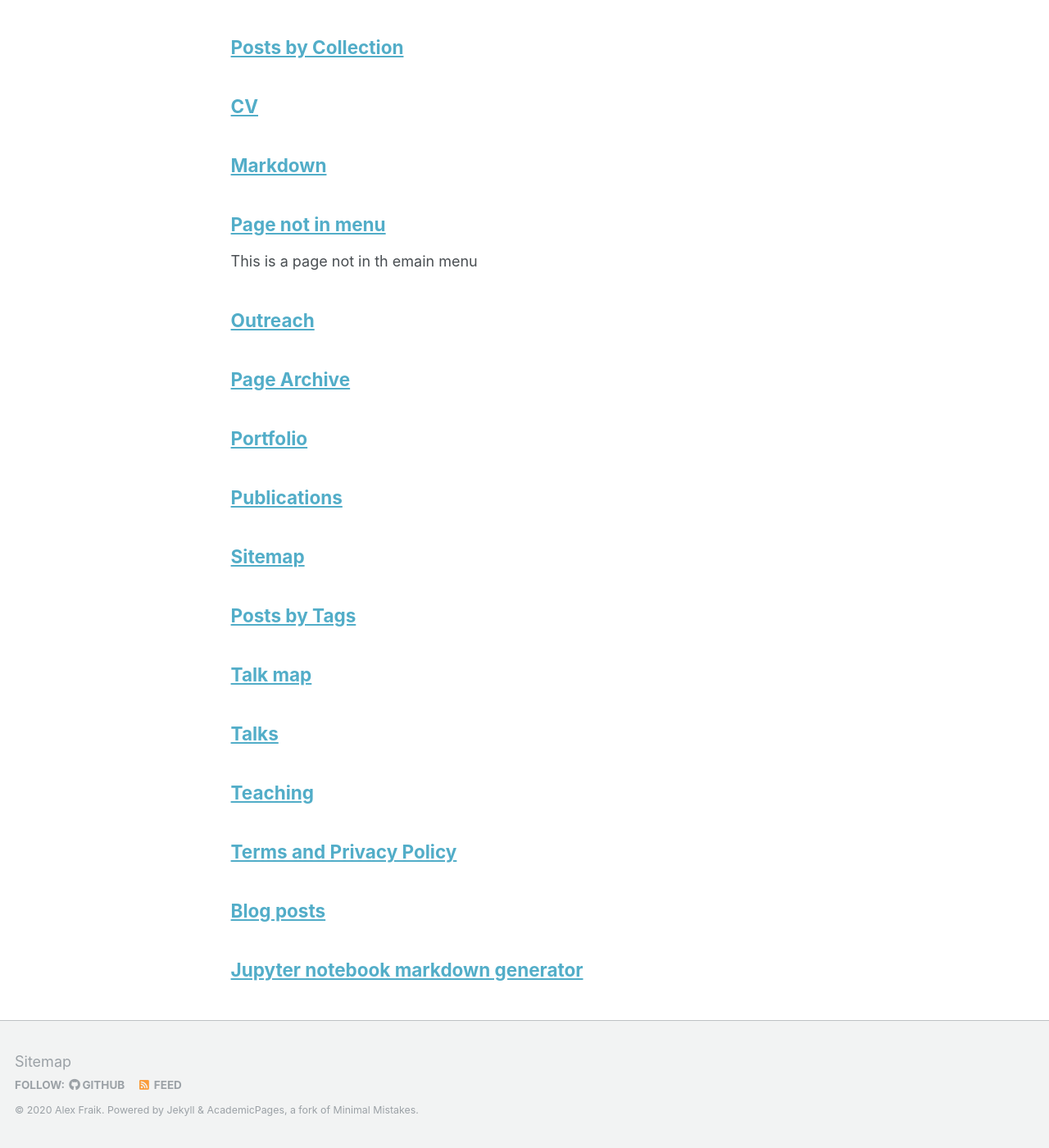
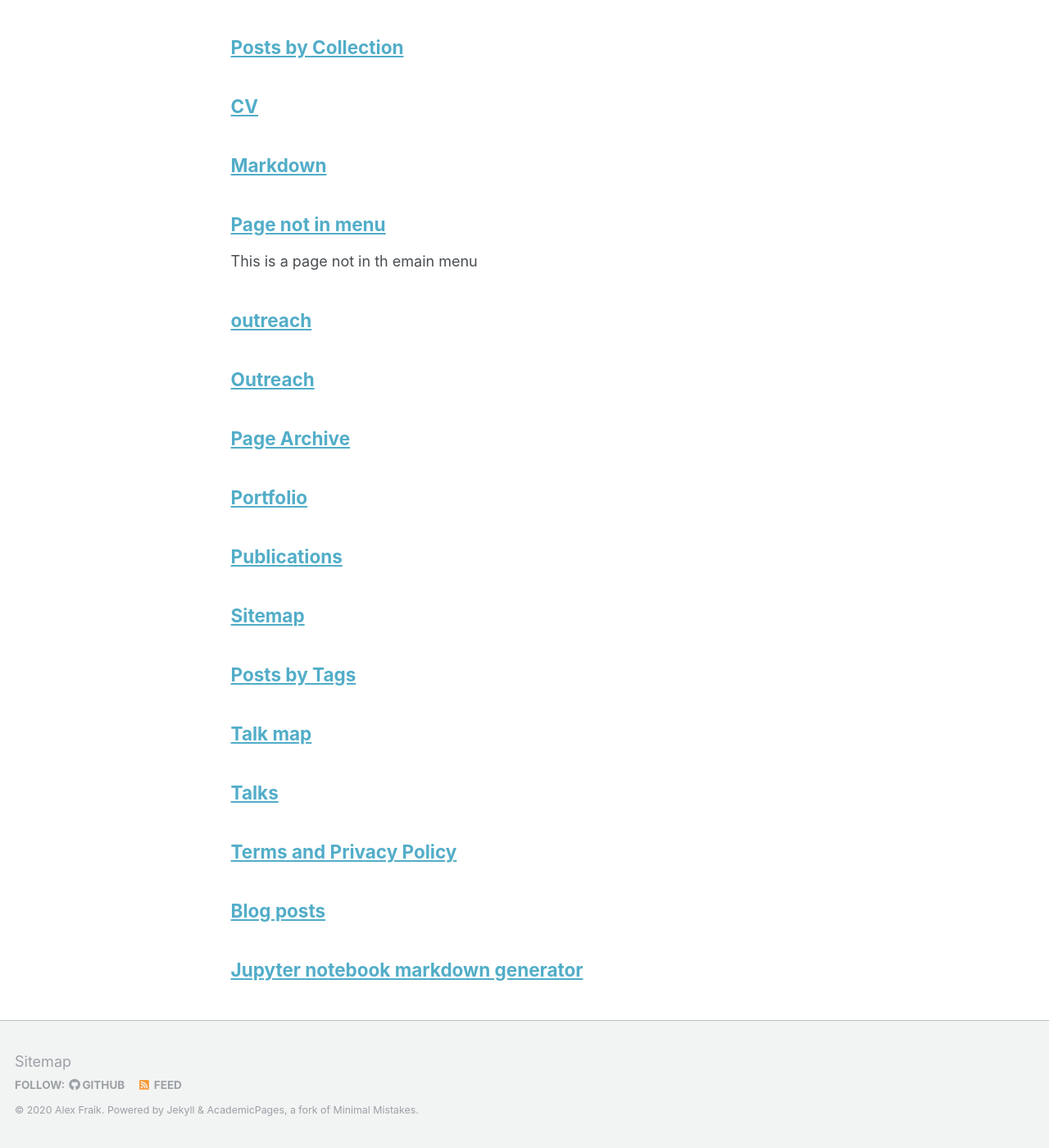
Before and after one commit to akfraik/akfraik.github.io, a Jekyll site: the page built from _pages/page-archive.html, in a window 1280 px wide and 1400 px high, scrolled down 525 px. Shown: the whole window at 82% size. Built offline with Jekyll 4.4.1, drawn with Linux system fonts in a browser that asks for light colours.

Commit message:
Update and rename outreach.md to outreach.html

```diff
--- a/_pages/teaching.html
+++ b/_pages/outreach.html
@@ -1,12 +1,12 @@
 ---
 layout: archive
-title: "Teaching"
-permalink: /teaching/
+title: "outreach"
+permalink: /outreach/
 author_profile: true
 ---
 
 {% include base_path %}
 
-{% for post in site.teaching reversed %}
+{% for post in site.outreach reversed %}
   {% include archive-single.html %}
 {% endfor %}
```
